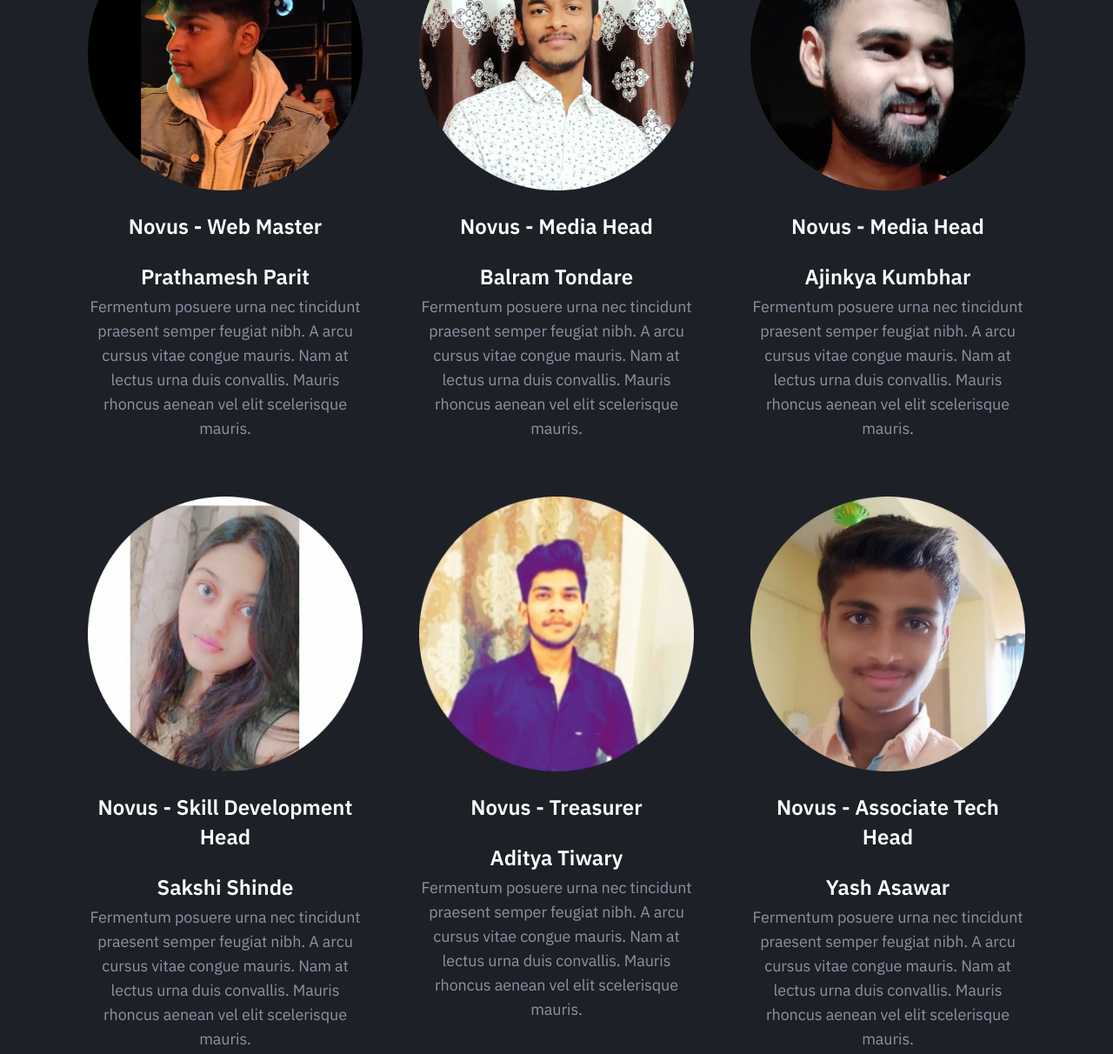
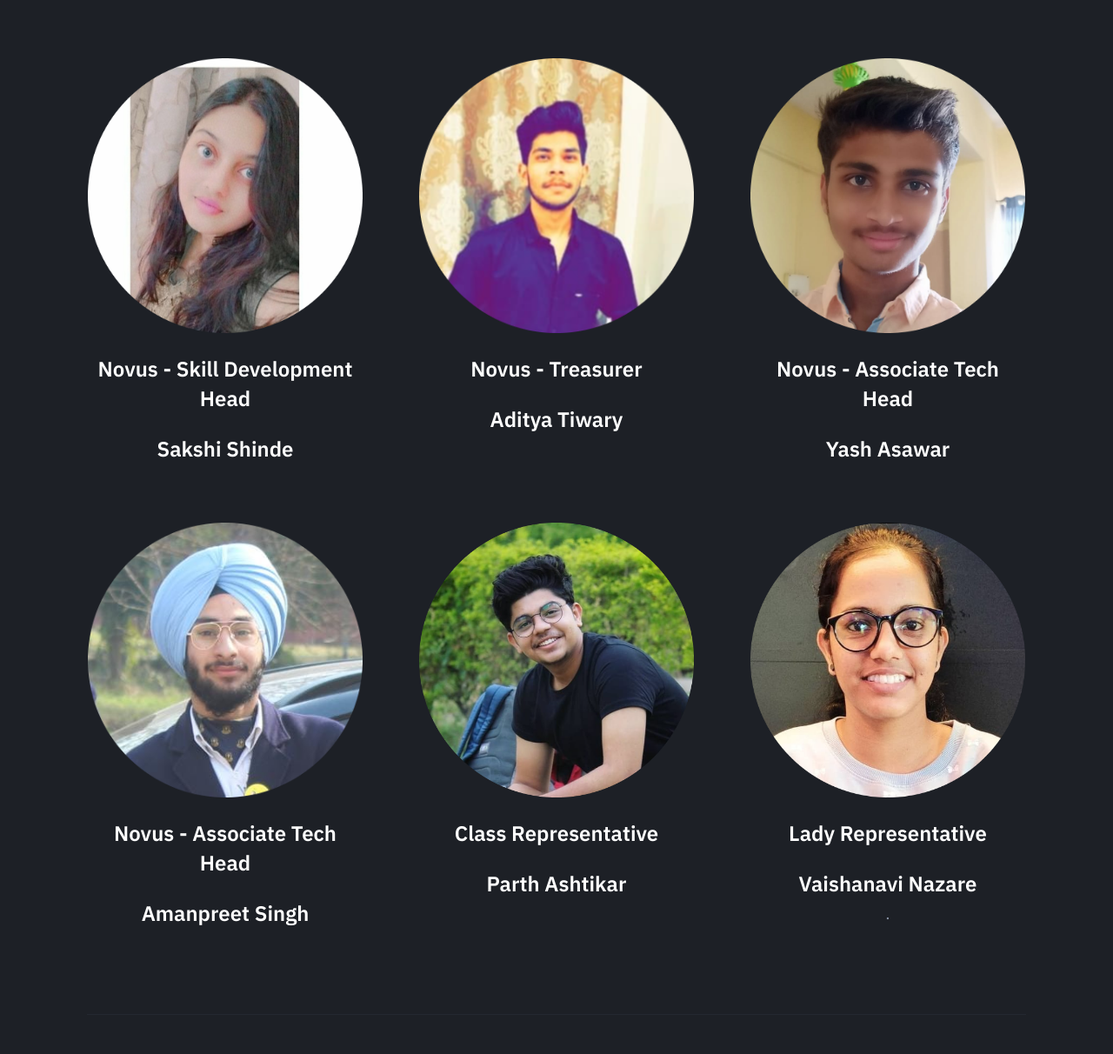
Before and after one commit to Novus-Neurons/Novus-Neurons.github.io, a plain HTML site: page index.html in a window 1280 px wide. Shown: the part 2421-3633 px from the top of the page at 87% size. Drawn offline with nearby package versions, Linux system fonts and the light colour scheme.

Commit message:
update people's

```diff
--- a/index.html
+++ b/index.html
@@ -197,12 +197,7 @@
 											Shriraj Pawar
 										</h6>
 										<p class="text-sm mb-0">
-											Fermentum posuere urna nec tincidunt
-											praesent semper feugiat nibh. A arcu
-											cursus vitae congue mauris. Nam at
-											lectus urna duis convallis. Mauris
-											rhoncus aenean vel elit scelerisque
-											mauris.
+
 										</p>
 									</div>
 								</div>
@@ -221,12 +216,7 @@
 											Sukanya Biradar
 										</h6>
 										<p class="text-sm mb-0">
-											Fermentum posuere urna nec tincidunt
-											praesent semper feugiat nibh. A arcu
-											cursus vitae congue mauris. Nam at
-											lectus urna duis convallis. Mauris
-											rhoncus aenean vel elit scelerisque
-											mauris.
+
 										</p>
 									</div>
 								</div>
@@ -245,12 +235,7 @@
 											Sarvadnya Dhamale
 										</h6>
 										<p class="text-sm mb-0">
-											Fermentum posuere urna nec tincidunt
-											praesent semper feugiat nibh. A arcu
-											cursus vitae congue mauris. Nam at
-											lectus urna duis convallis. Mauris
-											rhoncus aenean vel elit scelerisque
-											mauris.
+
 										</p>
 									</div>
 								</div>
@@ -269,12 +254,7 @@
 											Saniya Mulla
 										</h6>
 										<p class="text-sm mb-0">
-											Fermentum posuere urna nec tincidunt
-											praesent semper feugiat nibh. A arcu
-											cursus vitae congue mauris. Nam at
-											lectus urna duis convallis. Mauris
-											rhoncus aenean vel elit scelerisque
-											mauris.
+
 										</p>
 									</div>
 								</div>
@@ -293,12 +273,7 @@
 											Sunny Kumar
 										</h6>
 										<p class="text-sm mb-0">
-											Fermentum posuere urna nec tincidunt
-											praesent semper feugiat nibh. A arcu
-											cursus vitae congue mauris. Nam at
-											lectus urna duis convallis. Mauris
-											rhoncus aenean vel elit scelerisque
-											mauris.
+
 										</p>
 									</div>
 								</div>
@@ -318,12 +293,7 @@
 											Prathamesh Parit
 										</h6>
 										<p class="text-sm mb-0">
-											Fermentum posuere urna nec tincidunt
-											praesent semper feugiat nibh. A arcu
-											cursus vitae congue mauris. Nam at
-											lectus urna duis convallis. Mauris
-											rhoncus aenean vel elit scelerisque
-											mauris.
+
 										</p>
 									</div>
 								</div>
@@ -343,12 +313,7 @@
 											Balram Tondare
 										</h6>
 										<p class="text-sm mb-0">
-											Fermentum posuere urna nec tincidunt
-											praesent semper feugiat nibh. A arcu
-											cursus vitae congue mauris. Nam at
-											lectus urna duis convallis. Mauris
-											rhoncus aenean vel elit scelerisque
-											mauris.
+
 										</p>
 									</div>
 								</div>
@@ -368,12 +333,7 @@
 											Ajinkya Kumbhar
 										</h6>
 										<p class="text-sm mb-0">
-											Fermentum posuere urna nec tincidunt
-											praesent semper feugiat nibh. A arcu
-											cursus vitae congue mauris. Nam at
-											lectus urna duis convallis. Mauris
-											rhoncus aenean vel elit scelerisque
-											mauris.
+
 										</p>
 									</div>
 								</div>
@@ -393,12 +353,7 @@
 											Sakshi Shinde
 										</h6>
 										<p class="text-sm mb-0">
-											Fermentum posuere urna nec tincidunt
-											praesent semper feugiat nibh. A arcu
-											cursus vitae congue mauris. Nam at
-											lectus urna duis convallis. Mauris
-											rhoncus aenean vel elit scelerisque
-											mauris.
+
 										</p>
 									</div>
 								</div>
@@ -418,12 +373,7 @@
 											Aditya Tiwary
 										</h6>
 										<p class="text-sm mb-0">
-											Fermentum posuere urna nec tincidunt
-											praesent semper feugiat nibh. A arcu
-											cursus vitae congue mauris. Nam at
-											lectus urna duis convallis. Mauris
-											rhoncus aenean vel elit scelerisque
-											mauris.
+
 										</p>
 									</div>
 								</div>
@@ -443,12 +393,7 @@
 											Yash Asawar
 										</h6>
 										<p class="text-sm mb-0">
-											Fermentum posuere urna nec tincidunt
-											praesent semper feugiat nibh. A arcu
-											cursus vitae congue mauris. Nam at
-											lectus urna duis convallis. Mauris
-											rhoncus aenean vel elit scelerisque
-											mauris.
+
 										</p>
 									</div>
 								</div>
@@ -468,12 +413,7 @@
 											Amanpreet Singh
 										</h6>
 										<p class="text-sm mb-0">
-											Fermentum posuere urna nec tincidunt
-											praesent semper feugiat nibh. A arcu
-											cursus vitae congue mauris. Nam at
-											lectus urna duis convallis. Mauris
-											rhoncus aenean vel elit scelerisque
-											mauris.
+
 										</p>
 									</div>
 								</div>
@@ -493,12 +433,7 @@
 											Parth Ashtikar
 										</h6>
 										<p class="text-sm mb-0">
-											Fermentum posuere urna nec tincidunt
-											praesent semper feugiat nibh. A arcu
-											cursus vitae congue mauris. Nam at
-											lectus urna duis convallis. Mauris
-											rhoncus aenean vel elit scelerisque
-											mauris.
+
 										</p>
 									</div>
 								</div>
@@ -518,12 +453,7 @@
 											Vaishanavi Nazare
 										</h6>
 										<p class="text-sm mb-0">
-											Fermentum posuere urna nec tincidunt
-											praesent semper feugiat nibh. A arcu
-											cursus vitae congue mauris. Nam at
-											lectus urna duis convallis. Mauris
-											rhoncus aenean vel elit scelerisque
-											mauris.
+										.
 										</p>
 									</div>
 								</div>
```
